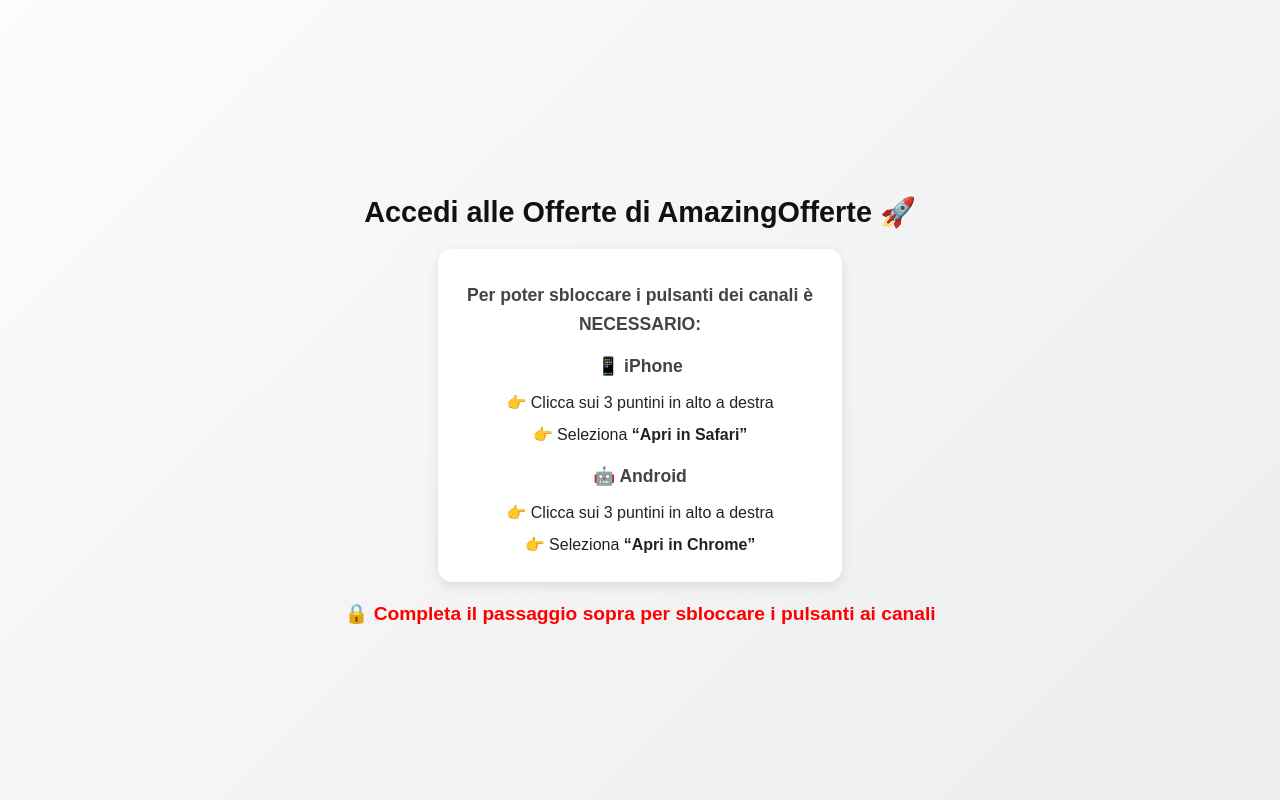
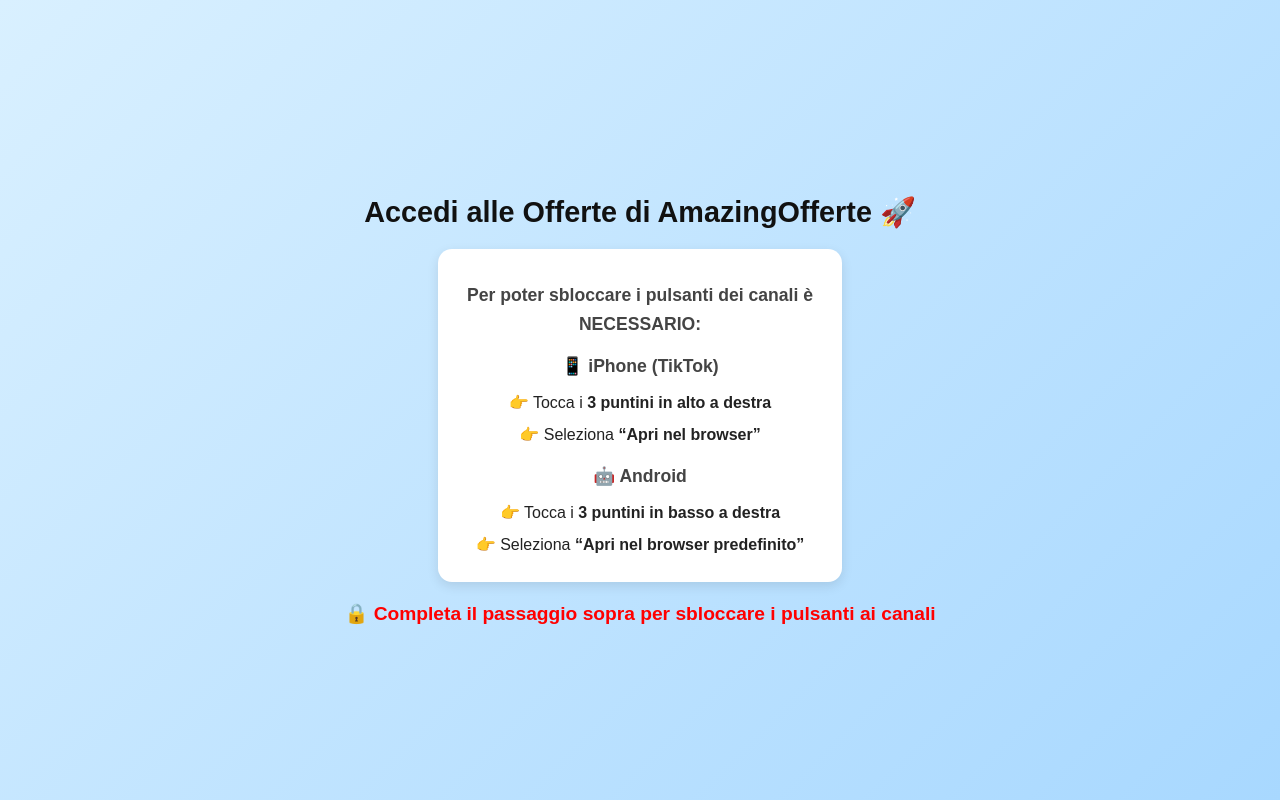
Before and after one commit to ocwebdevelop/amazing, a plain HTML site: page index.html in a window 1280 px wide. Drawn offline with Linux system fonts and the light colour scheme.

Commit message:
Update index.html

```diff
--- a/index.html
+++ b/index.html
@@ -7,7 +7,7 @@
   <style>
     body {
       font-family: Arial, sans-serif;
-      background: linear-gradient(135deg, #fdfbfb, #ebedee);
+      background: linear-gradient(135deg, #d9f0ff, #a8d8ff);
       margin: 0;
       padding: 0;
       display: flex;
@@ -86,13 +86,13 @@
 
   <div class="steps">
     <h2>Per poter sbloccare i pulsanti dei canali è NECESSARIO:</h2>
-    <h2>📱 iPhone</h2>
-    <p>👉 Clicca sui 3 puntini in alto a destra</p>
-    <p>👉 Seleziona <b>“Apri in Safari”</b></p>
+    <h2>📱 iPhone (TikTok)</h2>
+    <p>👉 Tocca i <b>3 puntini in alto a destra</b></p>
+    <p>👉 Seleziona <b>“Apri nel browser”</b></p>
 
     <h2>🤖 Android</h2>
-    <p>👉 Clicca sui 3 puntini in alto a destra</p>
-    <p>👉 Seleziona <b>“Apri in Chrome”</b></p>
+    <p>👉 Tocca i <b>3 puntini in basso a destra</b></p>
+    <p>👉 Seleziona <b>“Apri nel browser predefinito”</b></p>
   </div>
 
   <div class="buttons" id="buttons">
```
